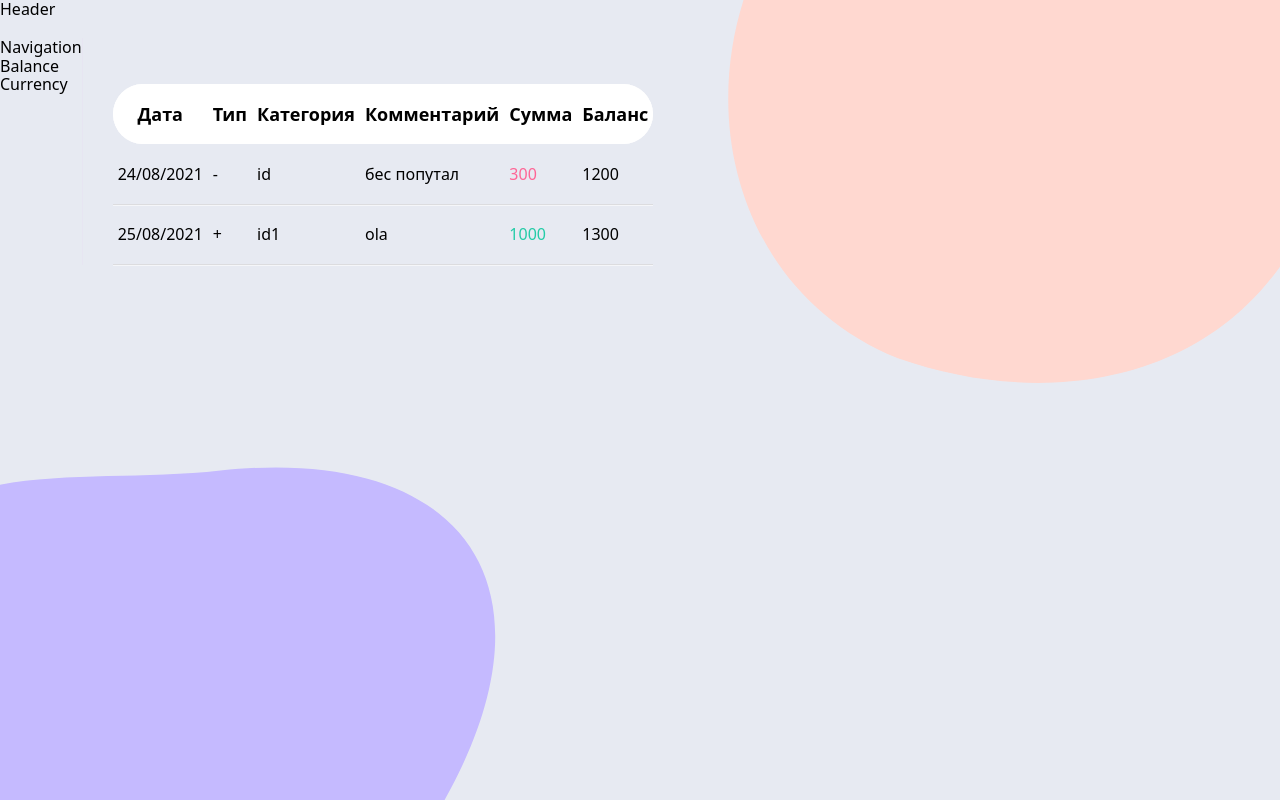
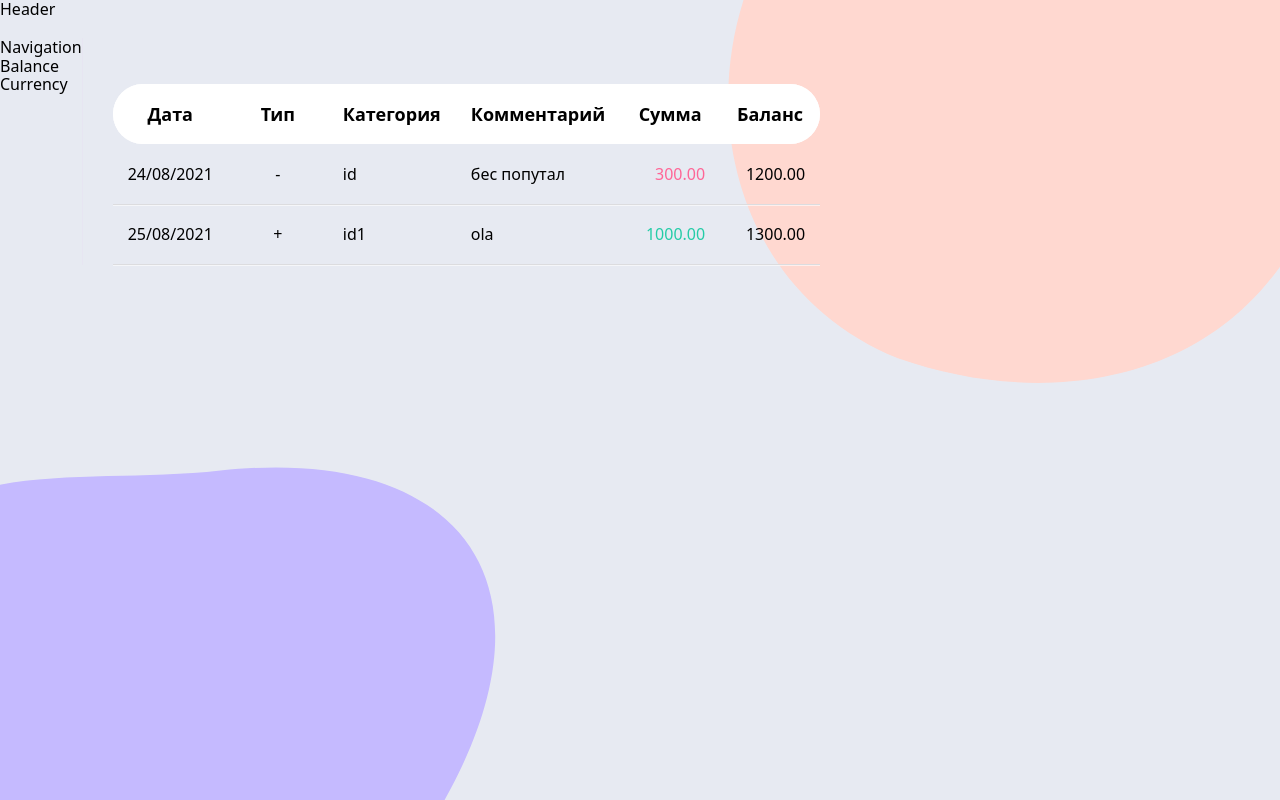
Before and after one commit to Mosandr/wallet-app, a React (Create React App) app: page / in a window 1280 px wide. Built offline with nearby package versions, Linux system fonts and the light colour scheme.

Commit message:
fix styles td

```diff
--- a/src/components/HomeTab/HomeTab.jsx
+++ b/src/components/HomeTab/HomeTab.jsx
@@ -59,9 +59,9 @@ function HomeTab() {
                   <td>{category}</td>
                   <td>{comment}</td>
                   <td style={{ color: type === '+' ? '#24CCA7' : '#FF6596' }}>
-                    {sum}
+                    {sum.toFixed(2)}
                   </td>
-                  <td>{monthlyBalance}</td>
+                  <td>{monthlyBalance.toFixed(2)}</td>
                 </tr>
               ),
             )}
--- a/src/components/HomeTab/HomeTab.module.css
+++ b/src/components/HomeTab/HomeTab.module.css
@@ -1,15 +1,15 @@
 .tableWrapper {
   padding-top: 46px;
   padding-left: 30px;
+  max-height: 60vh;
 }
 table {
   border-collapse: collapse;
 }
-th {
+
+.tableHeader {
   height: 60px;
-  padding: 5px;
-}
-.tableHeader {
+
   font-style: 400;
   font-weight: 700;
   font-size: 18px;
@@ -27,8 +27,31 @@ table th:last-child {
 }
 td {
   height: 60px;
-  padding: 5px;
+  padding: 15px;
 }
+td:nth-child(1) {
+  width: 100px;
+  text-align: center;
+}
+td:nth-child(2) {
+  width: 100px;
+  text-align: center;
+}
+td:nth-child(3) {
+  width: 100px;
+}
+td:nth-child(4) {
+  width: 135px;
+}
+td:nth-child(5) {
+  width: 100px;
+  text-align: right;
+}
+td:nth-child(6) {
+  width: 100px;
+  text-align: right;
+}
+
 tr {
   font-style: 400;
   font-weight: 400;
@@ -43,6 +66,7 @@ thead {
   color: #000;
 }
 th {
+  padding: 15px;
   background: #fff;
   border-color: transparent;
 }
```
